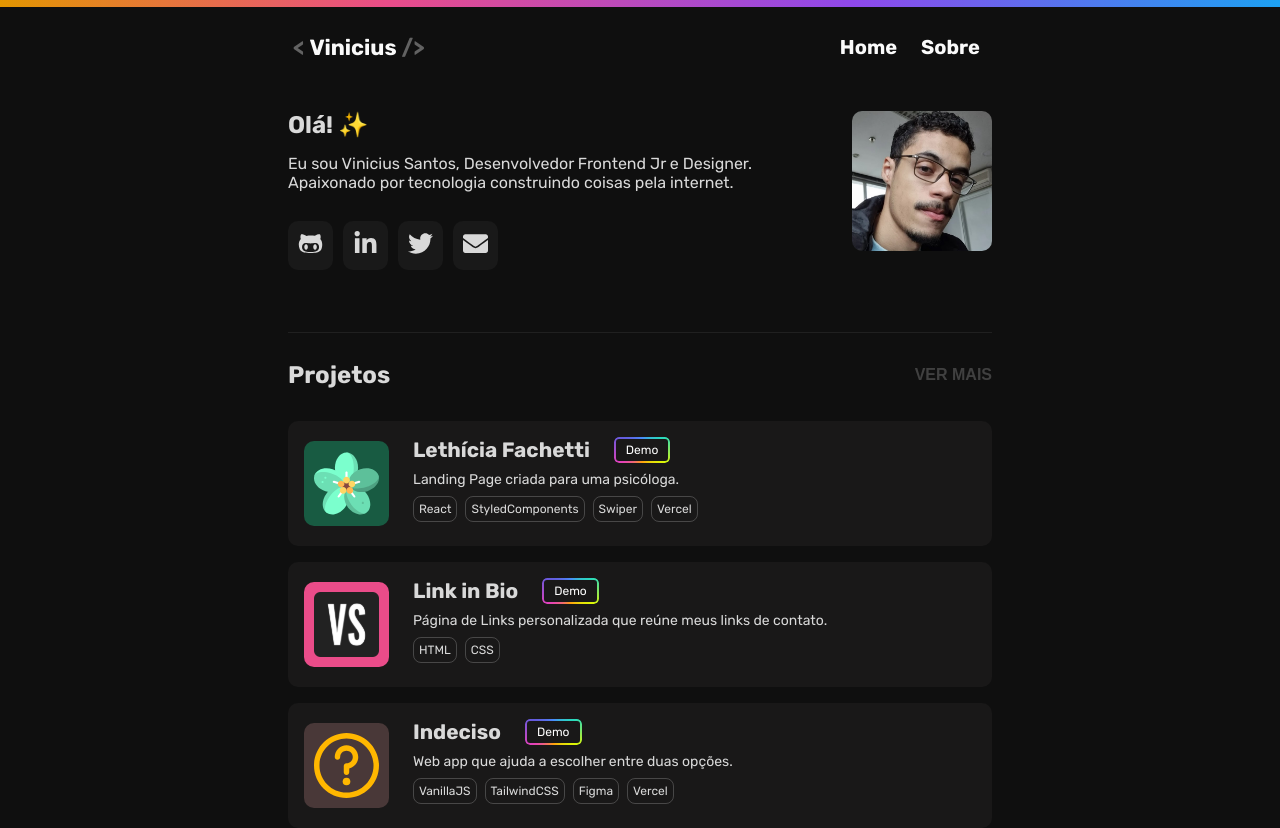
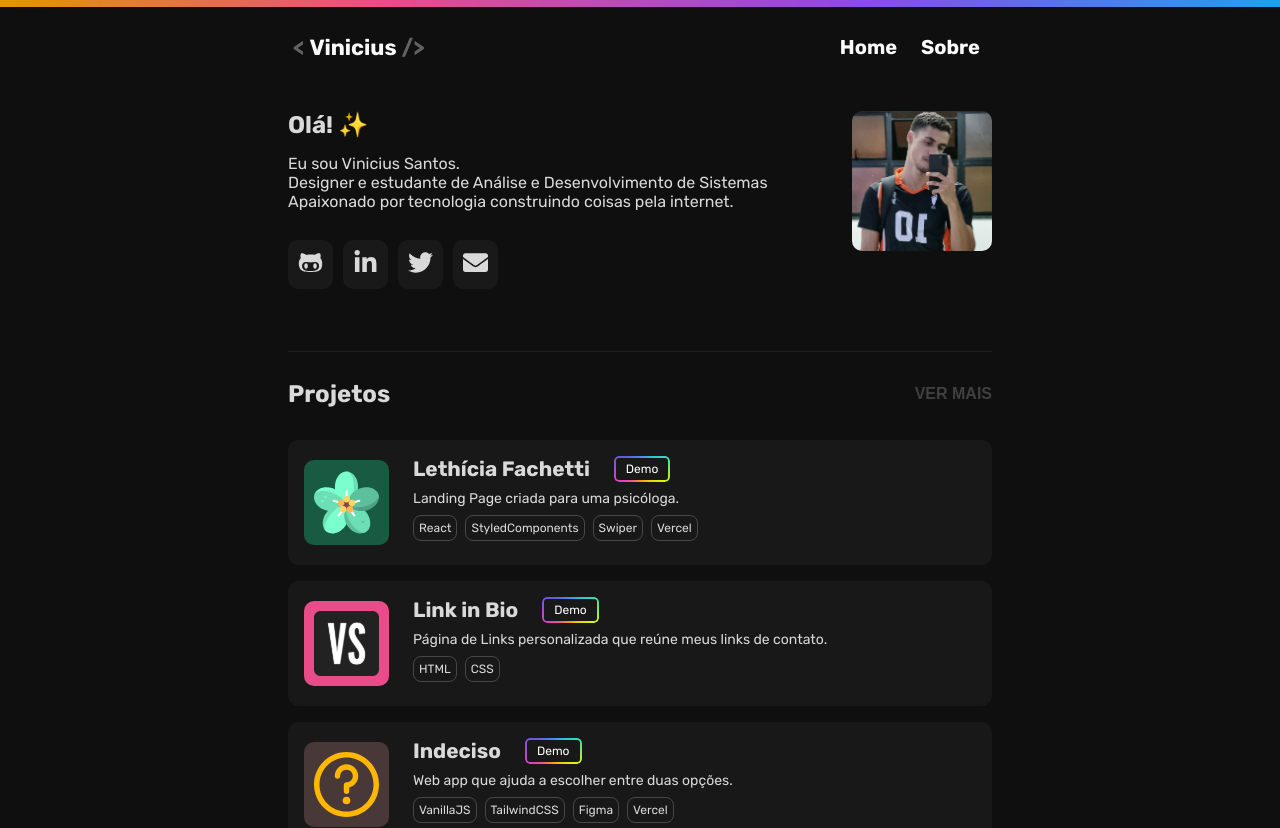
Before and after one commit to santos-vinicius/portfolio-v1, a React (Vite) app: page / in a window 1280 px wide. Shown: the top 828 px of the page. Built offline with nearby package versions, Linux system fonts and the light colour scheme.

Commit message:
update: profile pic and links

```diff
--- a/src/components/Main.jsx
+++ b/src/components/Main.jsx
@@ -1,7 +1,7 @@
 import React from 'react';
 import styled from 'styled-components';
 import { StyledPicture } from '../../styles/theme';
-import ProfilePicture from '../assets/profilepicture.jpg';
+import ProfilePicture from '../assets/profilepicture.jpeg';
 import SocialLinks from './SocialLinks';
 
 const StyledMain = styled.div`
@@ -70,7 +70,8 @@ function Main() {
         <div className="content">
           <h2 className="title">Olá! &#10024;</h2>
           <p>
-            Eu sou Vinicius Santos, Desenvolvedor Frontend Jr e Designer.
+            Eu sou Vinicius Santos. <br />
+            Designer e estudante de Análise e Desenvolvimento de Sistemas
             Apaixonado por tecnologia construindo coisas pela internet.
           </p>
           <SocialLinks />
--- a/src/components/Projects/CardData.jsx
+++ b/src/components/Projects/CardData.jsx
@@ -19,7 +19,7 @@ const CardData = [
     color: '#EA4C89',
     title: 'Link in Bio',
     gitUrl: 'https://github.com/santos-vinicius/link-in-bio',
-    demoUrl: 'https://links.santosvinicius.dev/',
+    demoUrl: 'https://links-santosvinicius.vercel.app',
     tags: ['HTML', 'CSS'],
     description:
       'Página de Links personalizada que reúne meus links de contato.',
```
Also changed, not shown: src/assets/profilepicture.jpeg (added), src/assets/profilepicture.jpg (deleted).
